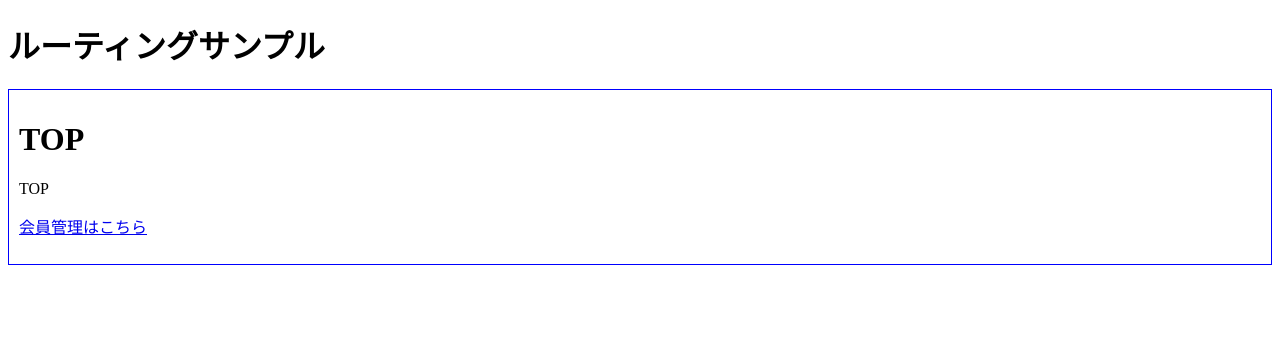
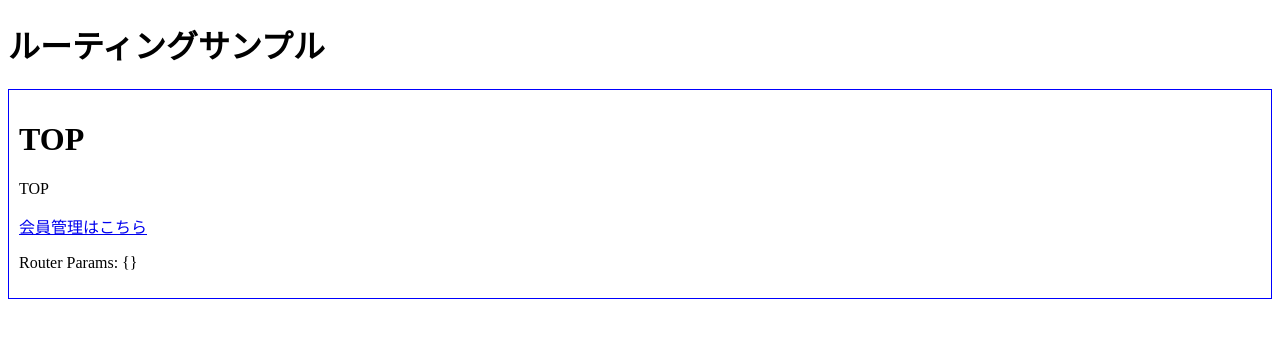
Before and after one commit to kosuke222naito/nuxt-textbook, a Nuxt app: page / in a window 1280 px wide. Shown: the top 338 px of the page. Built offline with nearby package versions, Linux system fonts and the light colour scheme.

Commit message:
debug route params

```diff
--- a/app.vue
+++ b/app.vue
@@ -26,6 +26,7 @@ useState<Map<number, Member>>("memberList", () => memberListInit);
     <h1>ルーティングサンプル</h1>
     <main>
       <NuxtPage />
+      <p>Router Params: {{ $route.params }}</p>
     </main>
   </header>
 </template>
```
